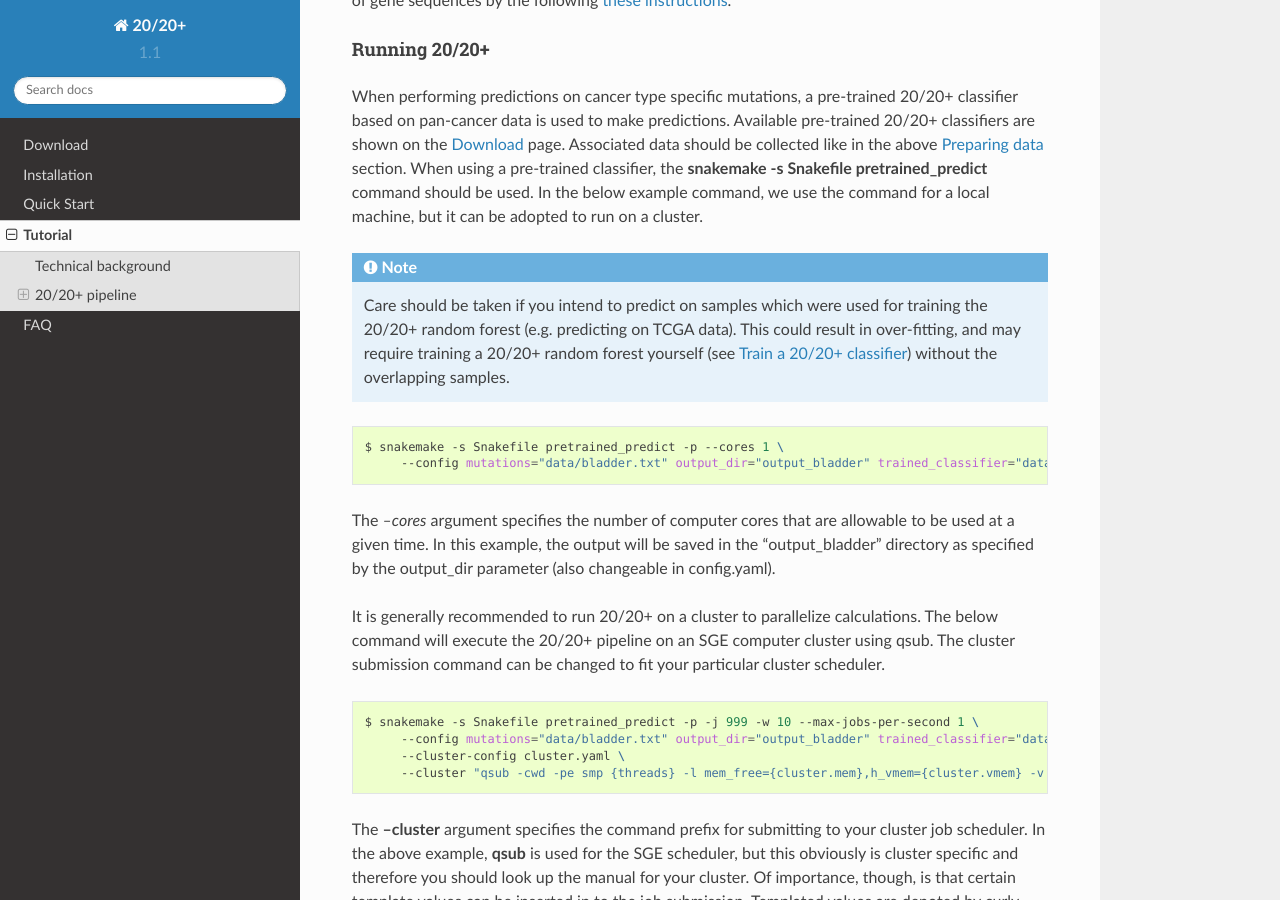
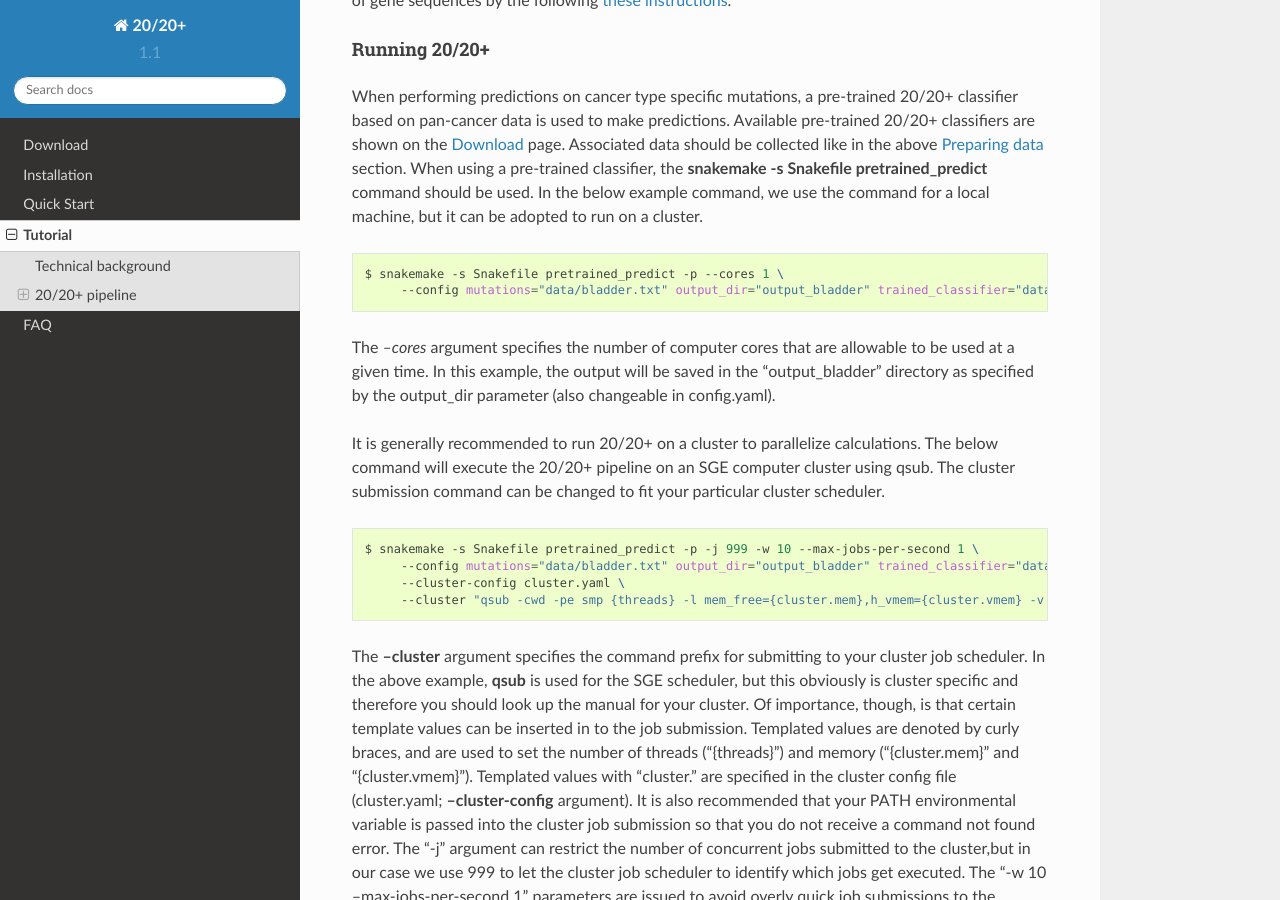
Before and after one commit to KarchinLab/2020plus, a Sphinx documentation site: the page built from doc/tutorial.rst, in a window 1280 px wide and 900 px high, scrolled down 1434 px. Built offline with Sphinx 7.4.7 and the Read the Docs theme 2.0.0, drawn with Linux system fonts in a browser that asks for light colours.

Commit message:
Removed unneccesary warning in tutorial

```diff
--- a/doc/tutorial.rst
+++ b/doc/tutorial.rst
@@ -66,10 +66,6 @@ Running 20/20+
 When performing predictions on cancer type specific mutations, a pre-trained
 20/20+ classifier based on pan-cancer data is used to make predictions.
 Available pre-trained 20/20+ classifiers are shown on the :ref:`download-ref` page. Associated data should be collected like in the above :ref:`prep-cancer-data-ref` section. When using a pre-trained classifier, the **snakemake -s Snakefile pretrained_predict** command should be used. In the below example command, we use the command for a local machine, but it can be adopted to run on a cluster.
-
-.. note:: Care should be taken if you intend to predict on samples which were
-          used for training the 20/20+ random forest (e.g. predicting on TCGA data).
-          This could result in over-fitting, and may require training a 20/20+ random forest yourself (see :ref:`train-ref`) without the overlapping samples.
 
 .. code-block:: bash
 
```
